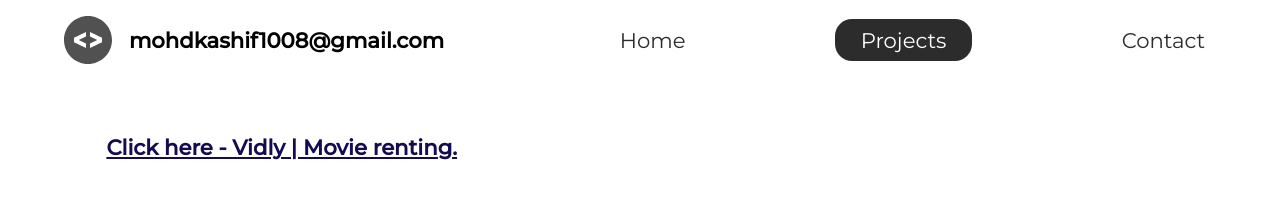
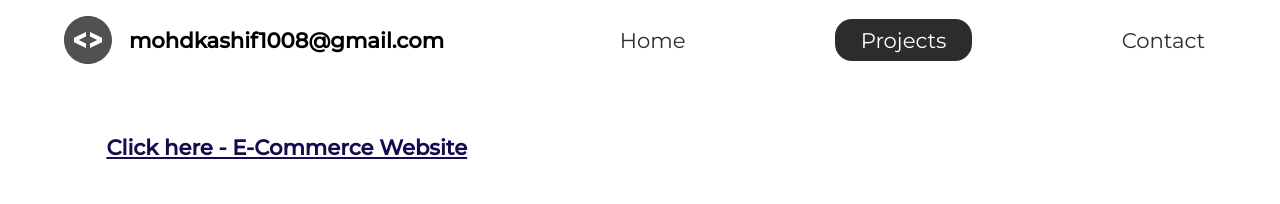
Before and after one commit to kashifSaifi0786/portfolio, a plain HTML site: page projects.html in a window 1280 px wide. Shown: the top 204 px of the page. Drawn offline with Linux system fonts and the light colour scheme; grey boxes are pictures that could not be loaded.

Commit message:
make it better

```diff
--- a/projects.html
+++ b/projects.html
@@ -48,7 +48,7 @@
       <div class="e-commerce">
         <h2>
           <a href="https://ahil-ecommerce-shop.netlify.app/" target="_blank"
-            >Click here - Vidly | Movie renting.</a
+            >Click here - E-Commerce Website</a
           >
         </h2>
         <a
```
Also changed, not shown: 1 other file.
